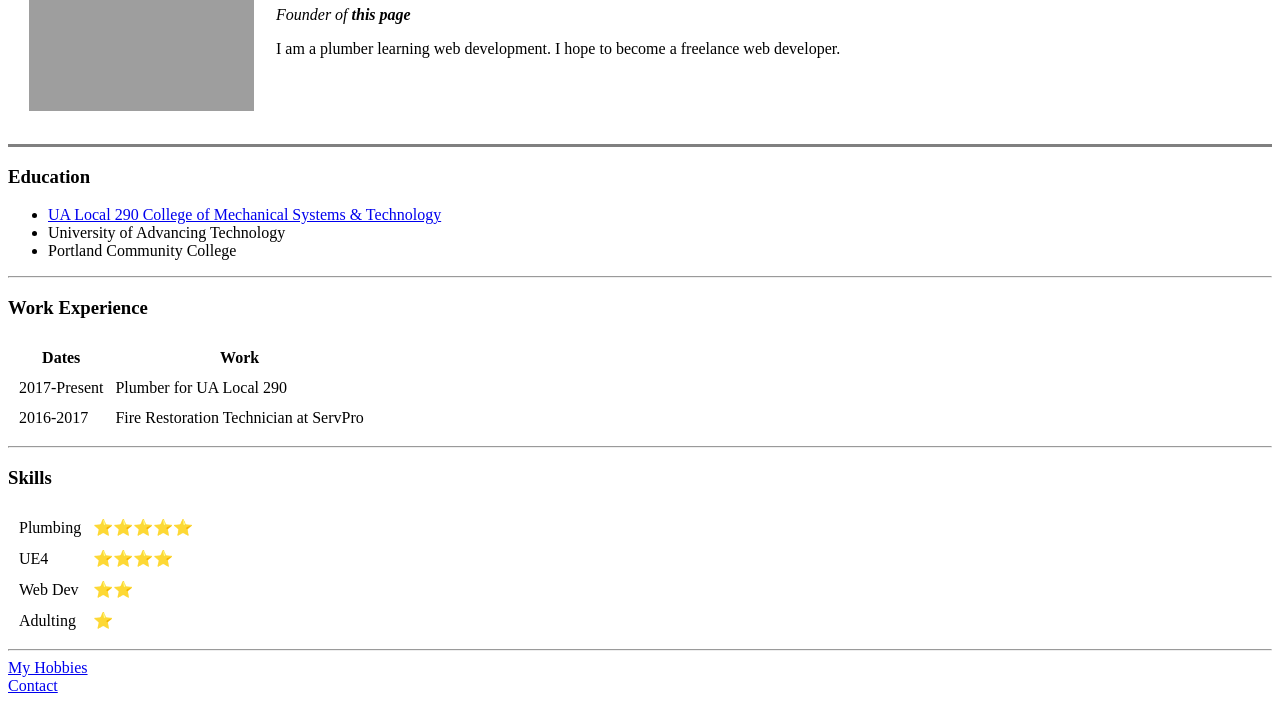
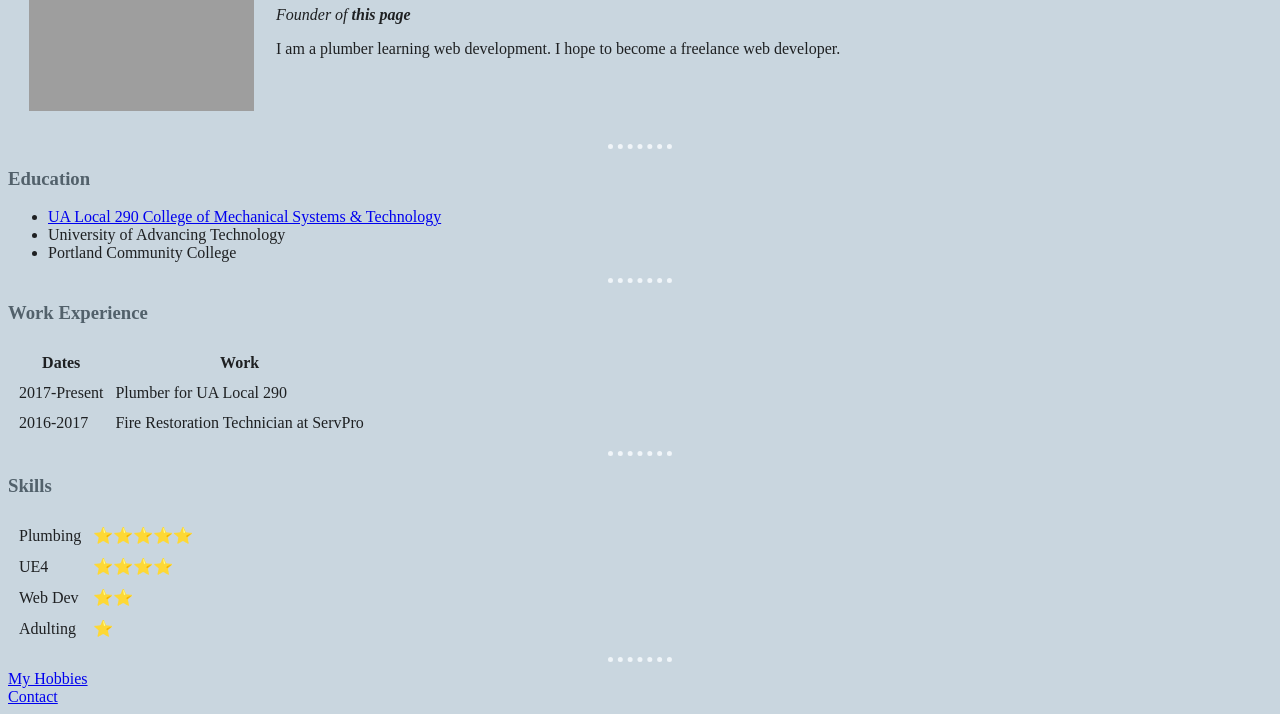
Before and after one commit to bagelbite/resume, a plain HTML site: page index.html in a window 1280 px wide. Shown: the part 143-857 px from the top of the page. Drawn offline with Linux system fonts and the light colour scheme; grey boxes are pictures that could not be loaded.

Commit message:
Added CSS to website

```diff
--- /dev/null
+++ b/css/styles.css
@@ -0,0 +1,26 @@
+body {
+  background-color: #C9D6DF;
+  color: #1E2022;
+}
+
+hr {
+  border-bottom-style: none;
+  border-left-style: none;
+  border-right-style: none;
+  border-top-style: dotted;
+  border-top-color: #F0F5F9;
+  border-top-width: 5px;
+  width: 5%;
+}
+
+h1 {
+  color: #52616B;
+}
+
+h2 {
+  color: #52616B;
+}
+
+h3 {
+  color: #52616B;
+}
--- a/index.html
+++ b/index.html
@@ -3,7 +3,9 @@
 
 <head>
   <meta charset="utf-8">
-  <title>Zach's Personal Site</title>
+  <title>Zach Hunter Web Development</title>
+  <link rel="stylesheet" href="css/styles.css">
+
 </head>
 
 <body>
@@ -22,7 +24,7 @@
       </td>
     </tr>
   </table>
-  <hr size="3" noshade />
+  <hr>
   <h3>Education</h3>
   <ul>
     <li><a href="https://www.290tech.edu">UA Local 290 College of Mechanical Systems & Technology</a></li>
```
Also changed, not shown: contact.html (+2 -1 lines), hobbies.html (+4 -0 lines).
